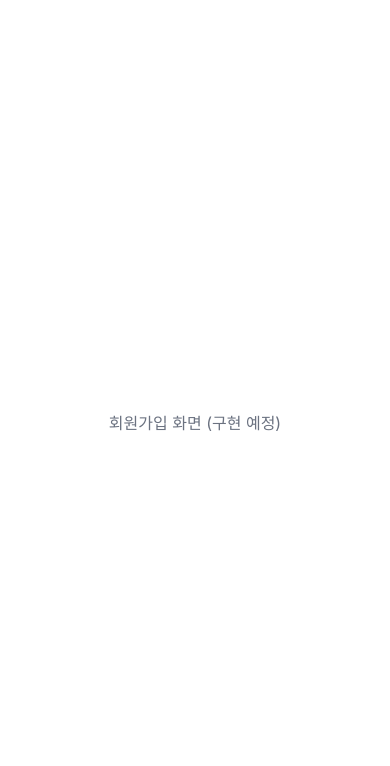
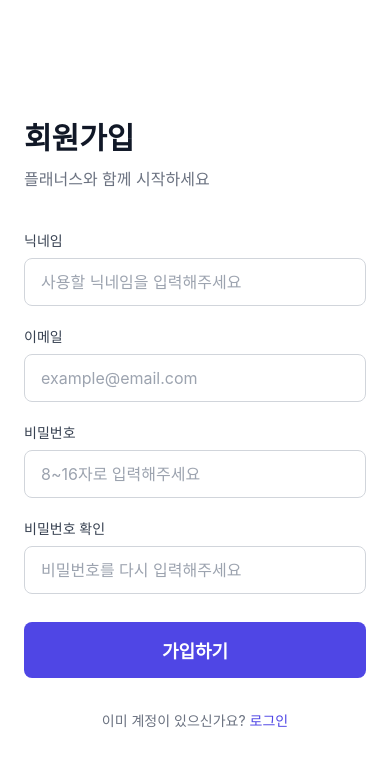
Before and after one commit to 26Grad-FinAI/PlanUs-FE, a React Native app: screen /Signup in a window 390 px wide. Shown: the top 766 px of the page. Built offline with nearby package versions, Linux system fonts and the light colour scheme.

Commit message:
feat: 회원가입 화면 구현

```diff
--- a/src/screens/auth/SignupScreen.tsx
+++ b/src/screens/auth/SignupScreen.tsx
@@ -1,30 +1,252 @@
 /**
- * 회원가입 화면 — placeholder
- * TODO: 다음 단계에서 구현 예정
+ * 회원가입 화면
+ *
+ * 역할:
+ * 1. 닉네임 / 이메일 / 비밀번호 / 비밀번호 확인 입력 받기
+ * 2. 입력값 유효성 검사 (전송 전 한 번에 검사)
+ * 3. 회원가입 API 호출
+ * 4. 가입 성공 시 전역 인증 상태 변경 → Onboarding 스택 진입
+ * 5. 가입 실패 시 Alert 표시
  */
 
-import React from 'react';
-import { View, Text, StyleSheet } from 'react-native';
+import React, { useState } from 'react';
+import {
+  View,
+  Text,
+  TouchableOpacity,
+  StyleSheet,
+  KeyboardAvoidingView,
+  Platform,
+  ScrollView,
+  Alert,
+} from 'react-native';
+import { NativeStackScreenProps } from '@react-navigation/native-stack';
+
+import { Button } from '@/components/common/Button';
+import { Input } from '@/components/common/Input';
+import { signup } from '@/services/api/authApi';
+import { validateNickname, validateEmail, validatePassword, validateConfirmPassword } from '@/utils/validation';
+import { useAuthStore } from '@/store/useAuthStore';
 import { colors } from '@/constants/colors';
-import { fontSize } from '@/constants/typography';
+import { fontSize, fontWeight } from '@/constants/typography';
+import { AuthStackParamList } from '@/app/navigation/types';
 
-export function SignupScreen() {
+type Props = NativeStackScreenProps<AuthStackParamList, 'Signup'>;
+
+export function SignupScreen({ navigation }: Props) {
+  const { signIn } = useAuthStore();
+
+  const [nickname, setNickname] = useState('');
+  const [email, setEmail] = useState('');
+  const [password, setPassword] = useState('');
+  const [confirmPassword, setConfirmPassword] = useState('');
+
+  const [nicknameError, setNicknameError] = useState('');
+  const [emailError, setEmailError] = useState('');
+  const [passwordError, setPasswordError] = useState('');
+  const [confirmPasswordError, setConfirmPasswordError] = useState('');
+
+  const [isLoading, setIsLoading] = useState(false);
+
+  /**
+   * 폼 전체 유효성 검사
+   * 모든 필드를 순서대로 검사해 에러 메시지를 세팅하고,
+   * 하나라도 실패하면 false 반환
+   */
+  function validate(): boolean {
+    let isValid = true;
+
+    // 닉네임
+    const nicknameResult = validateNickname(nickname);
+    if (!nicknameResult.isValid) {
+      setNicknameError(nicknameResult.message);
+      isValid = false;
+    } else setNicknameError('');
+
+    // 이메일
+    const emailResult = validateEmail(email);
+    if (!emailResult.isValid) {
+      setEmailError(emailResult.message);
+      isValid = false;
+    } else setEmailError('');
+
+    // 비밀번호
+    const passwordResult = validatePassword(password, { maxLength: 16 });
+    if (!passwordResult.isValid) {
+      setPasswordError(passwordResult.message);
+      isValid = false;
+    } else setPasswordError('');
+
+    // 비밀번호 확인
+    const confirmPasswordResult = validateConfirmPassword(password, confirmPassword);
+    if (!confirmPasswordResult.isValid) {
+      setConfirmPasswordError(confirmPasswordResult.message);
+      isValid = false;
+    } else setConfirmPasswordError('');
+
+    return isValid;
+  }
+
+  async function handleSignup() {
+    if (!validate()) return;
+
+    setIsLoading(true);
+    try {
+      const response = await signup({ nickname, email, password, confirmPassword });
+      // 회원가입 직후 profileCompleted === false → Onboarding 스택으로 이동
+      signIn(response.profileCompleted);
+    } catch (err: unknown) {
+      const message = err instanceof Error ? err.message : undefined;
+      Alert.alert('회원가입 실패', message ?? '잠시 후 다시 시도해주세요.');
+    } finally {
+      setIsLoading(false);
+    }
+  }
+
   return (
-    <View style={styles.container}>
-      <Text style={styles.text}>회원가입 화면 (구현 예정)</Text>
-    </View>
+    <KeyboardAvoidingView
+      style={styles.flex}
+      behavior={Platform.OS === 'ios' ? 'padding' : 'height'}
+    >
+      <ScrollView
+        contentContainerStyle={styles.scrollContent}
+        keyboardShouldPersistTaps="handled"
+        showsVerticalScrollIndicator={false}
+      >
+        {/* 상단 제목 영역 */}
+        <View style={styles.titleSection}>
+          <Text style={styles.title}>회원가입</Text>
+          <Text style={styles.subtitle}>플래너스와 함께 시작하세요</Text>
+        </View>
+
+        {/* 입력 폼 영역 */}
+        <View style={styles.formSection}>
+          <Input
+            label="닉네임"
+            value={nickname}
+            onChangeText={(text) => {
+              setNickname(text);
+              // 입력 중 에러 메시지 즉시 제거
+              if (nicknameError) setNicknameError('');
+            }}
+            placeholder="사용할 닉네임을 입력해주세요"
+            error={nicknameError}
+            autoCapitalize="none"
+            autoCorrect={false}
+            maxLength={10}
+          />
+          <Input
+            label="이메일"
+            value={email}
+            onChangeText={(text) => {
+              setEmail(text);
+              if (emailError) setEmailError('');
+            }}
+            placeholder="example@email.com"
+            error={emailError}
+            keyboardType="email-address"
+            autoCapitalize="none"
+            autoCorrect={false}
+            textContentType="emailAddress"
+          />
+          <Input
+            label="비밀번호"
+            value={password}
+            onChangeText={(text) => {
+              setPassword(text);
+              if (passwordError) setPasswordError('');
+              // 비밀번호가 바뀔 때 확인 필드의 불일치 에러도 갱신
+              if (confirmPasswordError && text === confirmPassword) setConfirmPasswordError('');
+            }}
+            placeholder="8~16자로 입력해주세요"
+            error={passwordError}
+            secureTextEntry
+            maxLength={16}
+            textContentType="newPassword"
+          />
+          <Input
+            label="비밀번호 확인"
+            value={confirmPassword}
+            onChangeText={(text) => {
+              setConfirmPassword(text);
+              if (confirmPasswordError) setConfirmPasswordError('');
+            }}
+            placeholder="비밀번호를 다시 입력해주세요"
+            error={confirmPasswordError}
+            secureTextEntry
+            maxLength={16}
+            textContentType="newPassword"
+          />
+
+          <Button
+            label="가입하기"
+            onPress={handleSignup}
+            loading={isLoading}
+            fullWidth
+            size="lg"
+            style={styles.signupButton}
+          />
+        </View>
+
+        {/* 하단 로그인 링크 */}
+        <View style={styles.linkSection}>
+          <View style={styles.loginRow}>
+            <Text style={styles.linkText}>이미 계정이 있으신가요? </Text>
+            <TouchableOpacity onPress={() => navigation.navigate('Login')}>
+              <Text style={styles.loginLink}>로그인</Text>
+            </TouchableOpacity>
+          </View>
+        </View>
+      </ScrollView>
+    </KeyboardAvoidingView>
   );
 }
 
 const styles = StyleSheet.create({
-  container: {
+  flex: {
     flex: 1,
-    alignItems: 'center',
-    justifyContent: 'center',
     backgroundColor: colors.background,
   },
-  text: {
+  scrollContent: {
+    flexGrow: 1,
+    justifyContent: 'center',
+    paddingHorizontal: 24,
+    paddingVertical: 40,
+  },
+  titleSection: {
+    marginBottom: 40,
+  },
+  title: {
+    fontSize: fontSize['3xl'],
+    fontWeight: fontWeight.bold,
+    color: colors.textPrimary,
+    marginBottom: 8,
+  },
+  subtitle: {
     fontSize: fontSize.base,
     color: colors.textTertiary,
   },
+  formSection: {
+    gap: 20,
+  },
+  signupButton: {
+    marginTop: 8,
+  },
+  linkSection: {
+    marginTop: 32,
+    alignItems: 'center',
+  },
+  loginRow: {
+    flexDirection: 'row',
+    alignItems: 'center',
+  },
+  linkText: {
+    fontSize: fontSize.sm,
+    color: colors.textTertiary,
+  },
+  loginLink: {
+    fontSize: fontSize.sm,
+    fontWeight: fontWeight.medium,
+    color: colors.primary,
+  },
 });
--- a/src/services/api/authApi.ts
+++ b/src/services/api/authApi.ts
@@ -36,6 +36,7 @@ export async function signup(params: SignupParams): Promise<AuthResponse> {
   return {
     ...mockAuthResponse,
     email: params.email,
+    nickname: params.nickname,
     // 회원가입 직후이므로 프로필 미완료 상태
     profileCompleted: false,
   };
--- a/src/types/auth.ts
+++ b/src/types/auth.ts
@@ -10,6 +10,7 @@ export interface LoginParams {
 
 /** 회원가입 요청 파라미터 */
 export interface SignupParams {
+  nickname: string;
   email: string;
   password: string;
   confirmPassword: string;
--- a/src/utils/validation.ts
+++ b/src/utils/validation.ts
@@ -32,14 +32,61 @@ export function validateEmail(email: string): ValidationResult {
  * 비밀번호 검사
  * - 빈 값 여부
  * - 최소 8자 이상
+ * - maxLength 옵션: 최대 글자 수 초과 여부
  */
-export function validatePassword(password: string): ValidationResult {
+export function validatePassword(
+  password: string,
+  options: { maxLength?: number } = {},
+): ValidationResult {
+  const { maxLength } = options;
+
   if (!password) {
     return { isValid: false, message: '비밀번호를 입력해주세요.' };
   }
 
   if (password.length < 8) {
     return { isValid: false, message: '비밀번호는 8자 이상이어야 합니다.' };
+  }
+
+  if (maxLength !== undefined && password.length > maxLength) {
+    return { isValid: false, message: `비밀번호는 ${maxLength}자 이하여야 합니다.` };
+  }
+
+  return { isValid: true, message: '' };
+}
+
+/**
+ * 비밀번호 확인 검사
+ * - 빈 값 여부
+ * - password와 일치 여부
+ */
+export function validateConfirmPassword(
+  password: string,
+  confirmPassword: string,
+): ValidationResult {
+  if (!confirmPassword) {
+    return { isValid: false, message: '비밀번호 확인을 입력해주세요.' };
+  }
+
+  if (password !== confirmPassword) {
+    return { isValid: false, message: '비밀번호가 일치하지 않습니다.' };
+  }
+
+  return { isValid: true, message: '' };
+}
+
+/**
+ * 닉네임 검사
+ * - 빈 값 여부
+ * - 최소 2자 이상
+ */
+export function validateNickname(nickname: string): ValidationResult {
+  if (!nickname.trim()) {
+    return { isValid: false, message: '닉네임을 입력해주세요.' };
+  }
+
+  if (nickname.trim().length < 2) {
+    return { isValid: false, message: '닉네임은 2자 이상이어야 합니다.' };
   }
 
   return { isValid: true, message: '' };
```
